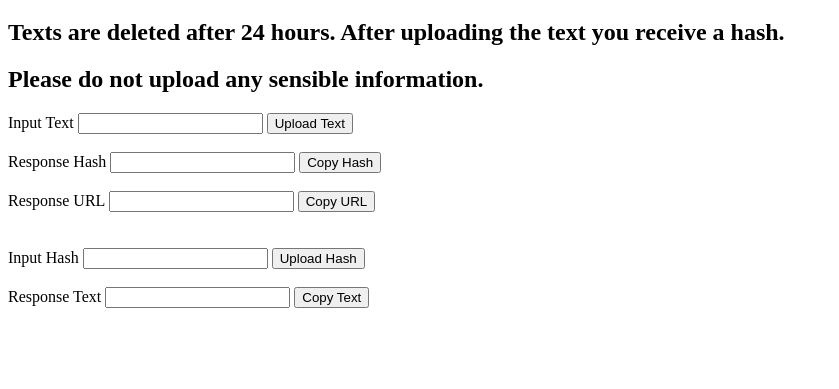
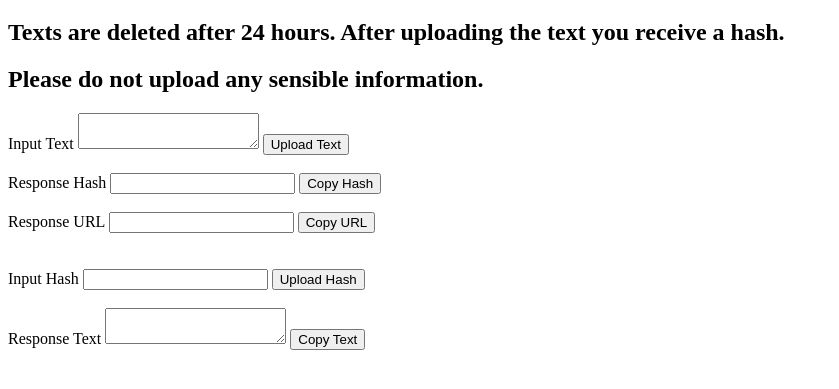
Before and after one commit to jpkmiller/text-uploader, a website: page index.html in a window 1280 px wide. Shown: the part 61-450 px from the top of the page, without its empty margins (0-839 px from the left). Drawn offline with nearby package versions, Linux system fonts and the light colour scheme.

Commit message:
updated html to contain textarea instead of input for texts

```diff
--- a/index.html
+++ b/index.html
@@ -62,7 +62,7 @@
     <h2>Please do not upload any sensible information.</h2>
 
     <label for="text">Input Text</label>
-    <input type="text" id="text">
+    <textarea id="text"></textarea>
     <button onclick="inputText()">Upload Text</button>
 
     <br>
@@ -91,7 +91,7 @@
     <br>
 
     <label for="response-text">Response Text</label>
-    <input type="text" id="response-text" readonly="readonly">
+    <textarea type="text" id="response-text" readonly="readonly"></textarea>
     <button onclick="copy('response-text')">Copy Text</button>
 
     <noscript>
```
